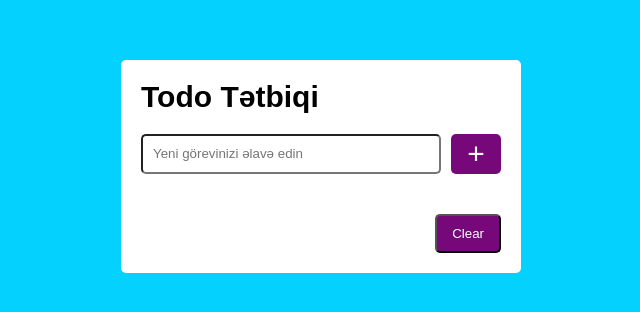
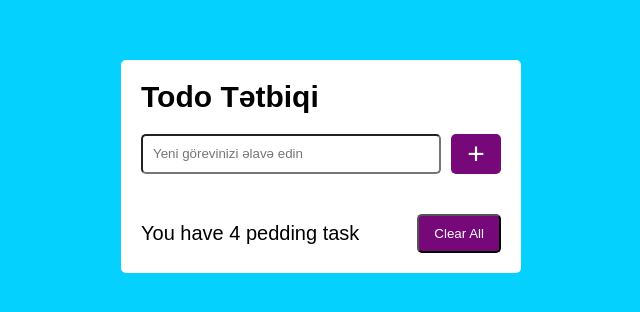
Before and after one commit to mammadhub/todolist, a plain HTML site: page index.html in a window 1280 px wide. Shown: the part 234-546 px from the top of the page, without its empty margins (319-959 px from the left). Drawn offline with Linux system fonts and the light colour scheme.

Commit message:
todolist

```diff
--- a/index.html
+++ b/index.html
@@ -18,7 +18,8 @@
                 <!-- <li id="li" class="li">Yeni oyun laptopu al</li> -->
             </ul>
             <div class="clear">
-                <button class="btn">Clear</button>
+                <p>You have 4 pedding task</p>
+                <button class="btn">Clear All</button>
             </div>
         </div>
 
--- a/style.scss
+++ b/style.scss
@@ -79,7 +79,7 @@ a {
             gap: 1rem;
             overflow-y: auto;
             overflow-x: hidden;
-            // scrollbar-width: none;
+            scrollbar-width: none;
 
             li {
                 font-size: 2rem;
@@ -91,8 +91,9 @@ a {
         .clear{
             width: 100%;
             display: flex;
-            justify-content: flex-end;
+            justify-content: space-between;
             align-items: center;
+            font-size: 200%;
             .btn{
                 padding: 1rem 1.5rem;
                 background-color: $benovse;
```
Also changed, not shown: style.css, 1 other file.
